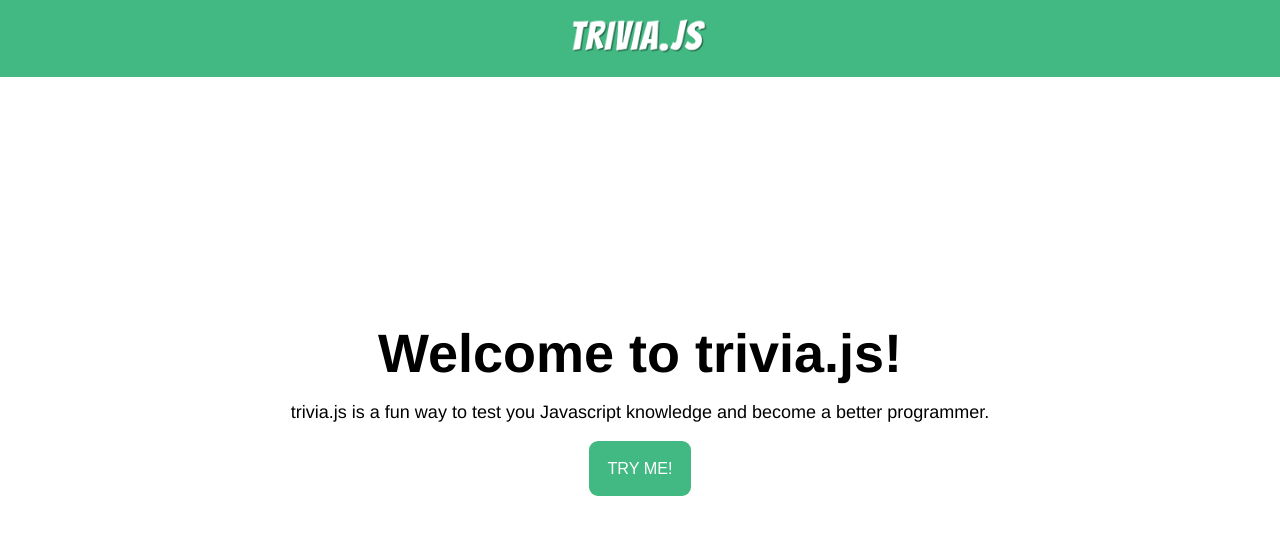
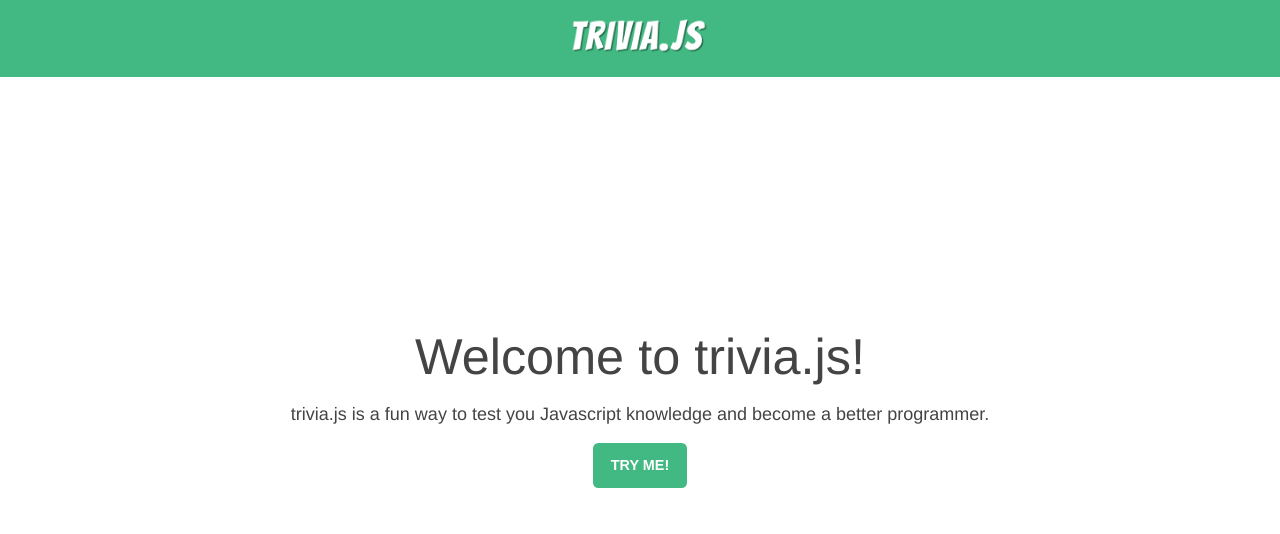
Before and after one commit to smonusbonus/trivia-js, a Vue app: page / in a window 1280 px wide. Shown: the top 534 px of the page. Built offline with nearby package versions, Linux system fonts and the light colour scheme; what vue-resource would draw is missing.

Commit message:
Style typography and button details

```diff
--- a/src/App.vue
+++ b/src/App.vue
@@ -45,14 +45,18 @@ p {
   text-align: center;
 }
 
+h1, h2, h3, h4, h5, h6, p, li, strong, em {
+  color: #444;
+}
+
 .btn {
-  padding: 1rem;
-  font-size: 0.9rem;
+  padding: 0.77rem 1rem 0.8rem 1rem; /* 0.77 is needed to reach optical center */
   border: 0;
   outline: 0;
-  border-radius: 0.5rem;
+  border-radius: 0.3rem;
   margin: 0 0.5rem 1rem 0.5rem;
   text-decoration: none;
+  box-sizing: border-box;
 }
 
 .btn:hover {
@@ -61,13 +65,16 @@ p {
 }
 
 .btn-default {
+  font-size: 0.9rem;
   background-color: #eee;
   color: #333;
 }
 
 .btn-primary {
+  font-size: 0.8rem;
   background-color: #42b983;
   color: #fff;
   text-transform: uppercase;
+  font-weight: 600;
 }
 </style>
--- a/src/components/Hello.vue
+++ b/src/components/Hello.vue
@@ -111,12 +111,12 @@ export default {
 <!-- Add "scoped" attribute to limit CSS to this component only -->
 <style scoped>
 h1 {
-  font-size: 3rem;
+  font-size: 2.8rem;
   margin-bottom: 0;
 }
 
 h1, h2 {
-  font-weight: 600;
+  font-weight: 500;
 }
 
 .welcome-message,
@@ -148,6 +148,11 @@ header > span {
   padding-top: 0.5rem;
 }
 
+header span,
+header span strong {
+  color: #fff;
+}
+
 .logo {
   padding-top: 0;
   text-align: center;
```
